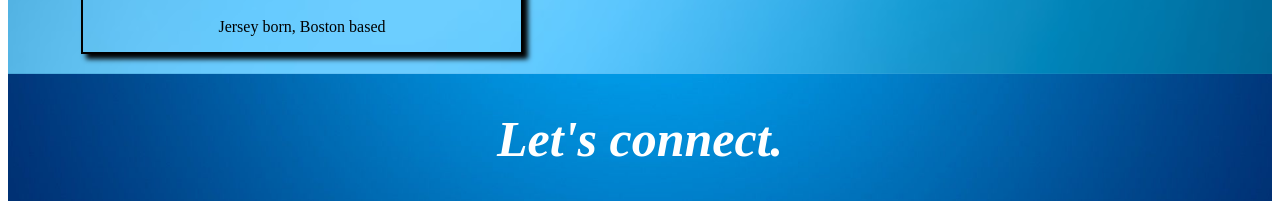
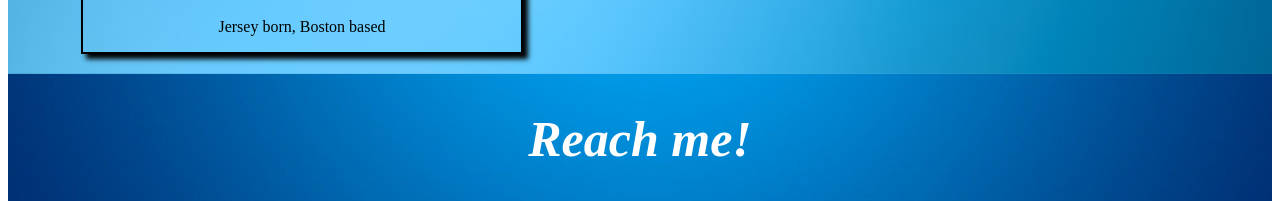
Before and after one commit to Segoviaa1/AndrewSegovia, a plain HTML site: page index.html in a window 1280 px wide. Shown: the part 669-870 px from the top of the page. Drawn offline with Linux system fonts and the light colour scheme; a web font is replaced by a local one.

Commit message:
Update index.html

```diff
--- a/index.html
+++ b/index.html
@@ -236,7 +236,7 @@ Through positions within the Boston College Mathematics department and my privat
 </div>
 <div id = "footer" style = " text-align:center ; color:white ; display:block">
   <br/><br/>
-  <h3  style = " font-size:50px ; margin:0px ; padding:none ; border:0px ; display:block "><i>Let's connect.</i></h3>
+  <h3  style = " font-size:50px ; margin:0px ; padding:none ; border:0px ; display:block "><i>Reach me!</i></h3>
   <br/><br/>
 
 <ul id="contact" style="margin:0px ; padding:0 ; border: none">
```
